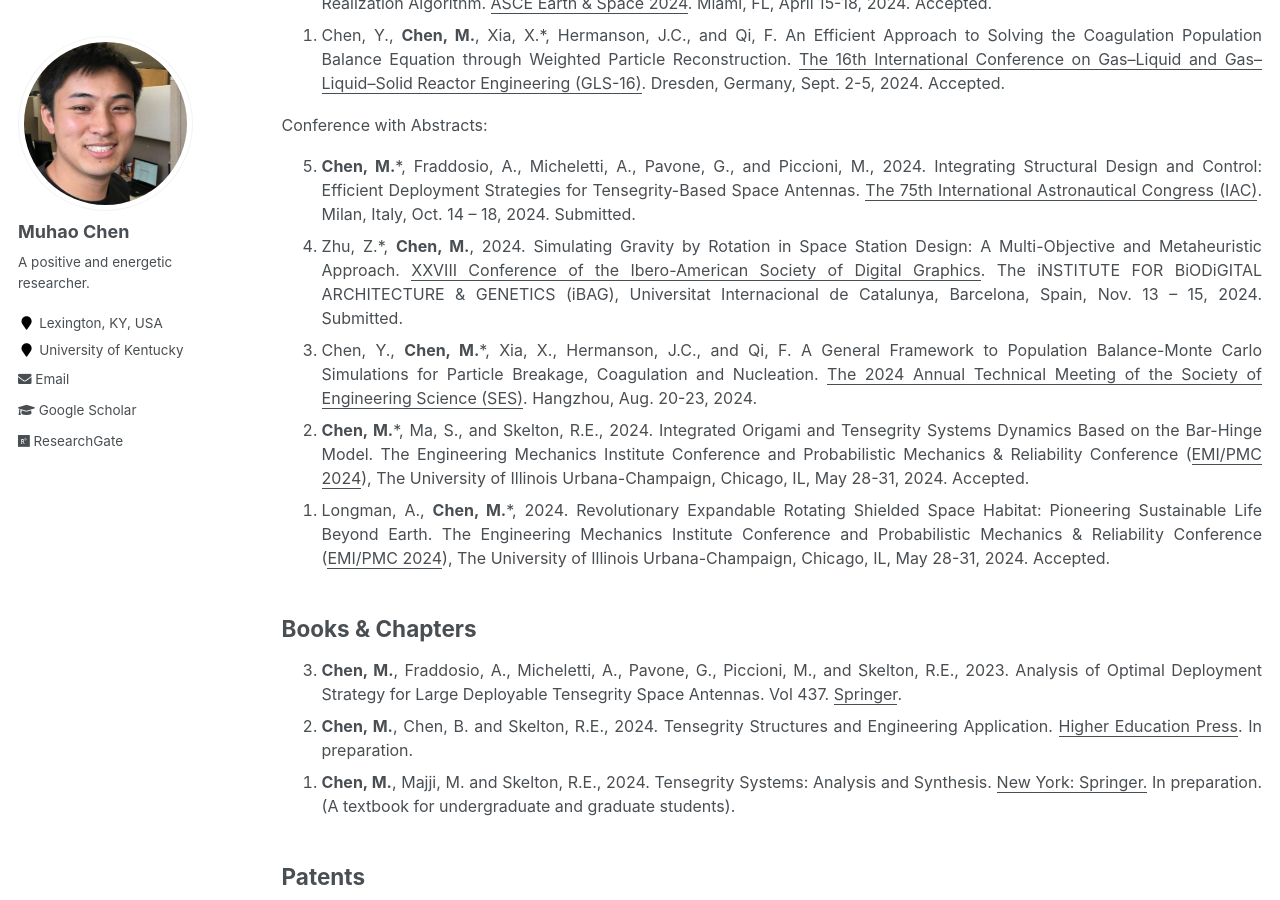
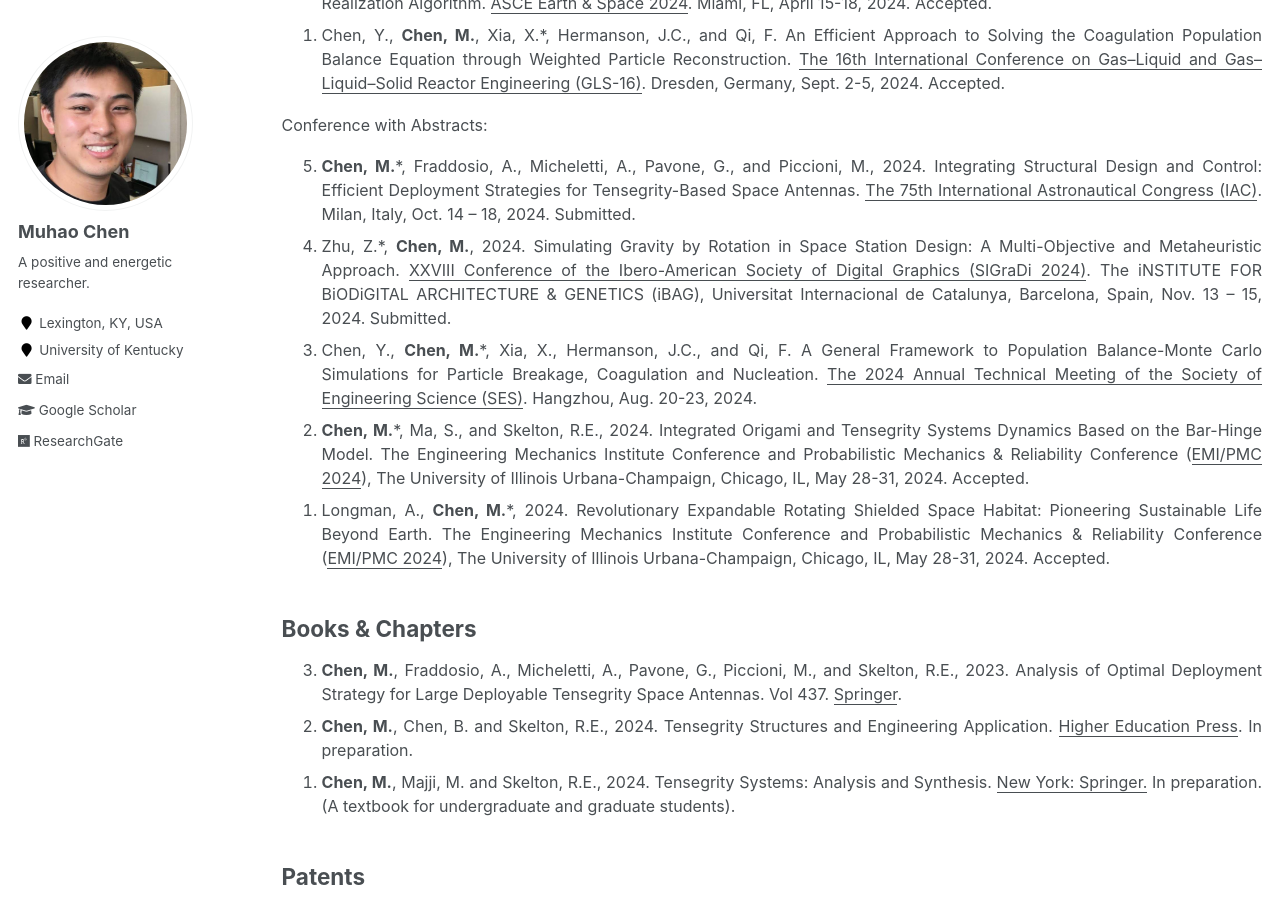
Before and after one commit to Muhao-Chen/muhao-chen.github.io, a Jekyll site: the page built from _pages/publication.md, in a window 1280 px wide and 900 px high, scrolled down 4124 px. Built offline with Jekyll 4.4.1, drawn with Linux system fonts in a browser that asks for light colours.

Commit message:
Update publication.md

```diff
--- a/_pages/publication.md
+++ b/_pages/publication.md
@@ -108,7 +108,7 @@ Portland, OR, Nov. 17 – 21, 2024. Submitted. </li>
 Conference with Abstracts:
 <ol reversed>
 <li><strong>Chen, M.</strong>*, Fraddosio, A., Micheletti, A., Pavone, G., and Piccioni, M., 2024. Integrating Structural Design and Control: Efficient Deployment Strategies for Tensegrity-Based Space Antennas. <u>The 75th International Astronautical Congress (IAC)</u>. Milan, Italy, Oct. 14 – 18, 2024. Submitted. </li>
-<li>Zhu, Z.*, <strong>Chen, M.</strong>, 2024. Simulating Gravity by Rotation in Space Station Design: A Multi-Objective and Metaheuristic Approach. <u>XXVIII Conference of the Ibero-American Society of Digital Graphics</u>. The iNSTITUTE FOR BiODiGITAL ARCHITECTURE & GENETICS (iBAG), Universitat Internacional de Catalunya, Barcelona, Spain, Nov. 13 – 15, 2024. Submitted. </li>
+<li>Zhu, Z.*, <strong>Chen, M.</strong>, 2024. Simulating Gravity by Rotation in Space Station Design: A Multi-Objective and Metaheuristic Approach. <u>XXVIII Conference of the Ibero-American Society of Digital Graphics (SIGraDi 2024)</u>. The iNSTITUTE FOR BiODiGITAL ARCHITECTURE & GENETICS (iBAG), Universitat Internacional de Catalunya, Barcelona, Spain, Nov. 13 – 15, 2024. Submitted. </li>
 <li> Chen, Y., <strong>Chen, M.</strong>*, Xia, X., Hermanson, J.C., and Qi, F. A General Framework to Population Balance-Monte Carlo Simulations for Particle Breakage, Coagulation and Nucleation. <u>The 2024 Annual Technical Meeting of the Society of Engineering Science (SES)</u>. Hangzhou, Aug. 20-23, 2024.</li>
 <li><strong>Chen, M.</strong>*, Ma, S., and Skelton, R.E., 2024. Integrated Origami and Tensegrity Systems Dynamics Based on the Bar-Hinge Model. The Engineering Mechanics Institute Conference and Probabilistic Mechanics & Reliability Conference (<u>EMI/PMC 2024</u>), The University of Illinois Urbana-Champaign, Chicago, IL, May 28-31, 2024. Accepted.</li>
 <li>Longman, A., <strong>Chen, M.</strong>*, 2024. Revolutionary Expandable Rotating Shielded Space Habitat: Pioneering Sustainable Life Beyond Earth. The Engineering Mechanics Institute Conference and Probabilistic Mechanics & Reliability Conference (<u>EMI/PMC 2024</u>), The University of Illinois Urbana-Champaign, Chicago, IL, May 28-31, 2024. Accepted.</li>
```
